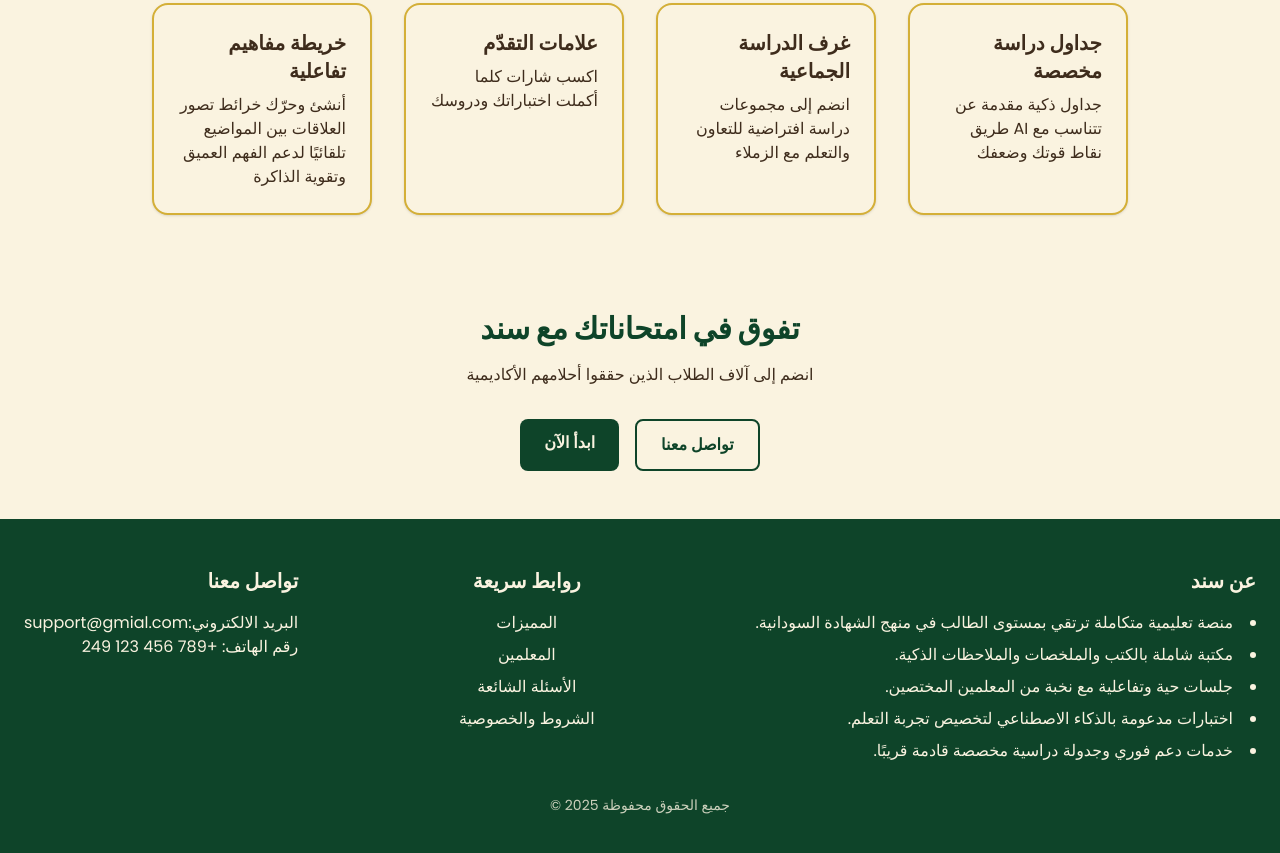
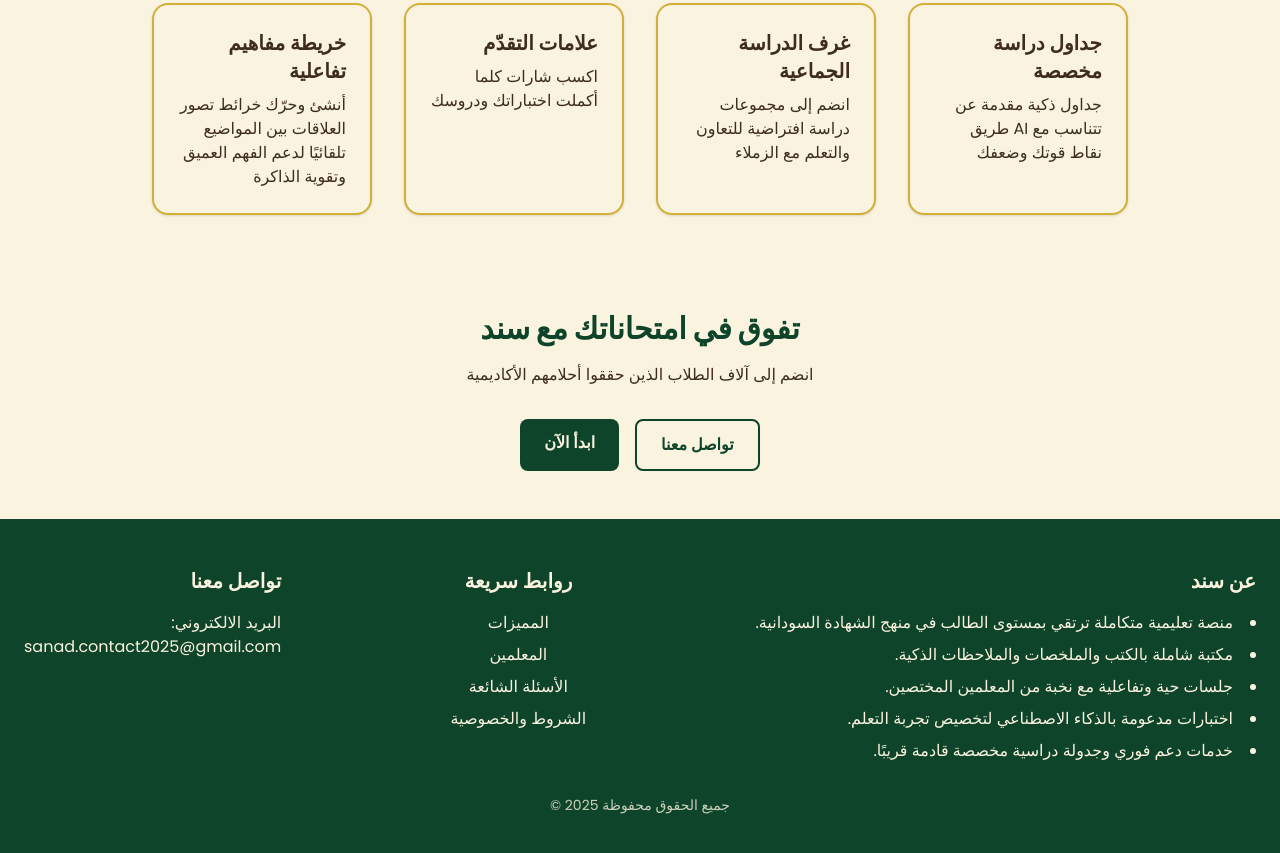
Before and after one commit to Ahmedabdulelah/Sanad, a plain HTML site: page index.html in a window 1280 px wide. Shown: the part 2649-3502 px from the top of the page. Drawn offline with nearby package versions, Linux system fonts and the light colour scheme.

Commit message:
Change email

```diff
--- a/index.html
+++ b/index.html
@@ -388,8 +388,8 @@
 
                 <div class="text-right">
                     <h3 class="text-xl font-semibold mb-4">تواصل معنا</h3>
-                    <p>support@gmial.com:البريد الالكتروني</p>
-                    <p>رقم الهاتف: +249 123 456 789</p>
+                    <p>:البريد الالكتروني</p>
+                    <p>sanad.contact2025@gmail.com</p>
                 </div>
             </div>
 
```
